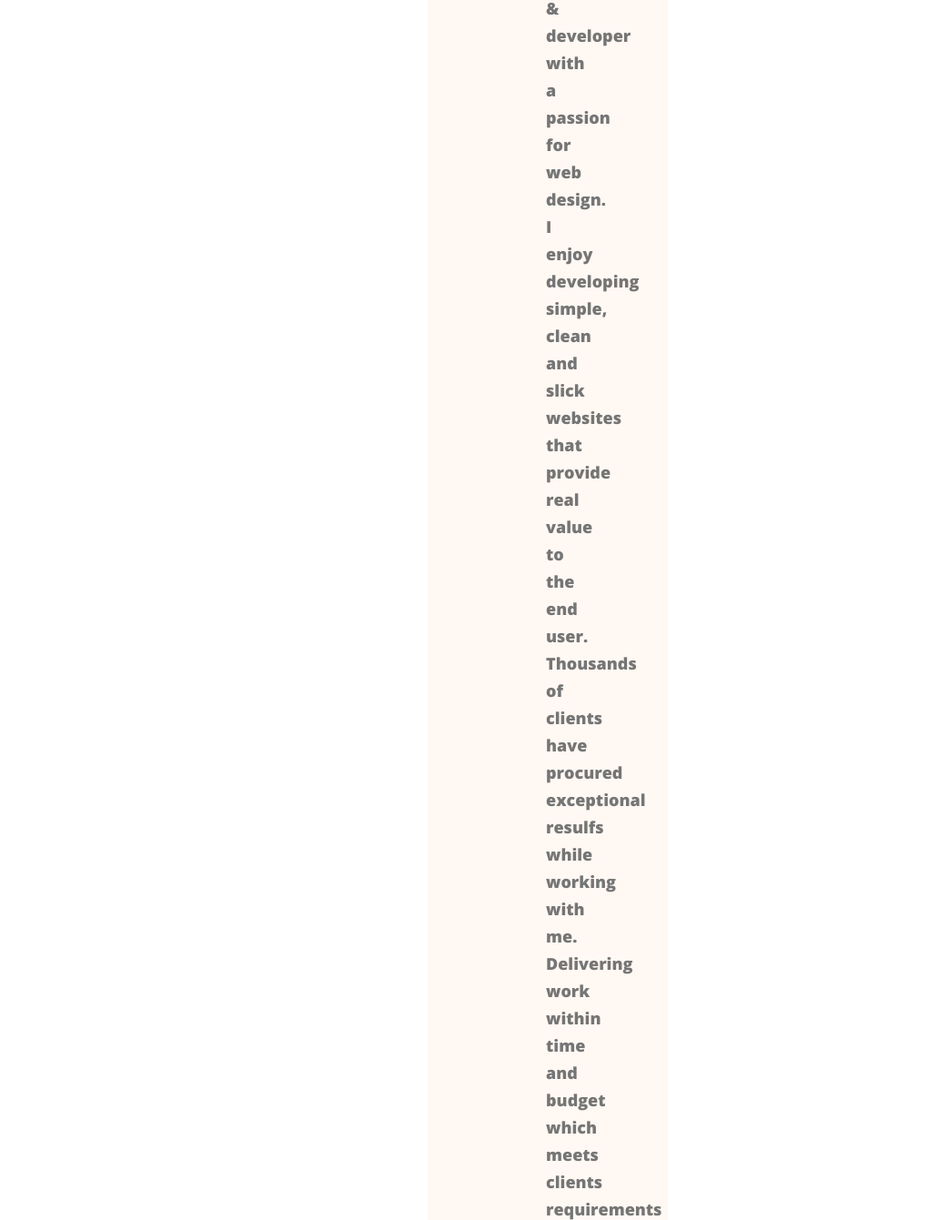
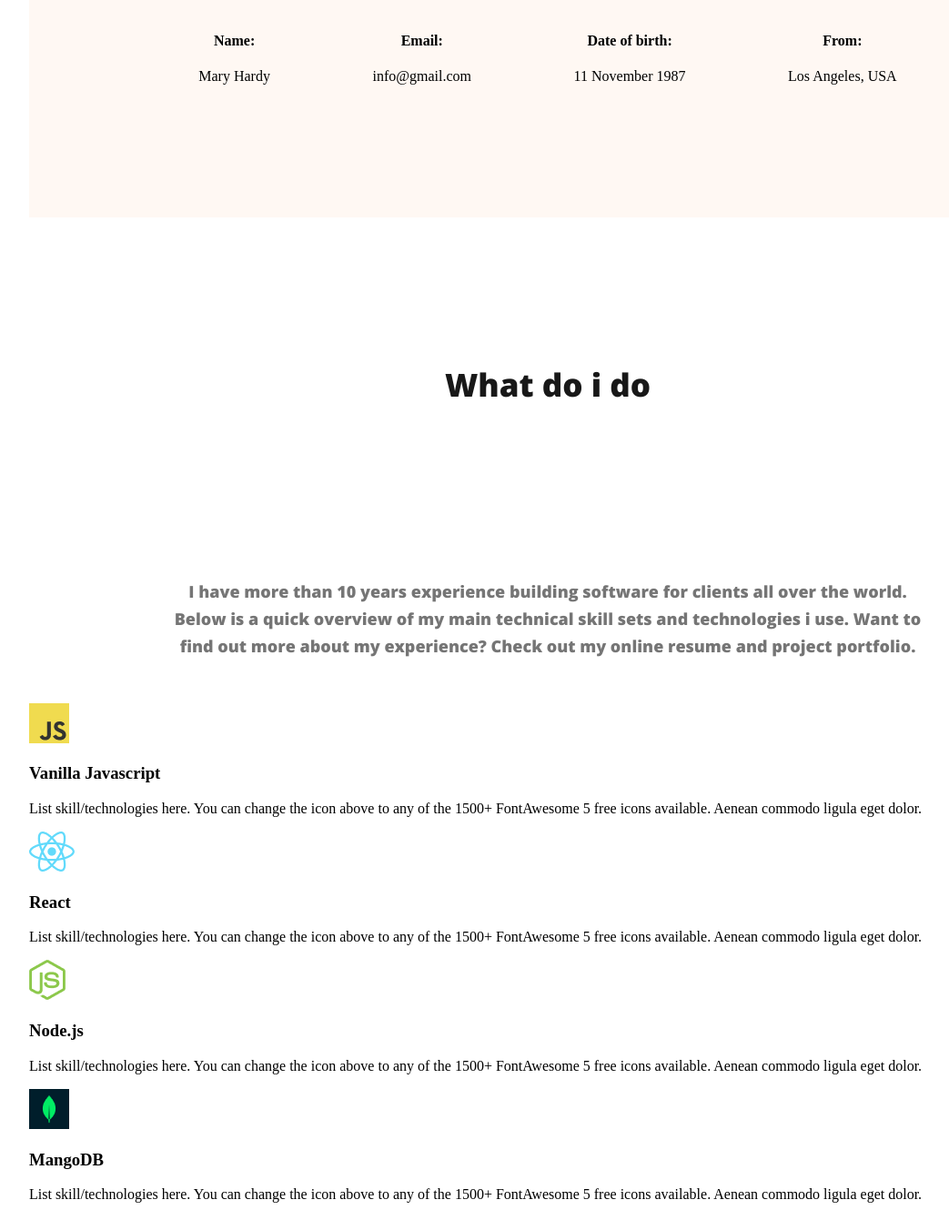
Before and after one commit to Abubokor01/developer-portfolio, a plain HTML site: page index.html in a window 1280 px wide. Shown: the part 1230-2571 px from the top of the page at 91% size, without its empty margins (38-1081 px from the left). Drawn offline with nearby package versions, Linux system fonts and the light colour scheme.

Commit message:
skills done

```diff
--- a/index.html
+++ b/index.html
@@ -34,12 +34,66 @@
             </div>
     </header>
     <main>
-          <section class="about"><h2>About Me</h2>
-        <p class="about-description">I, m a designer & developer with a passion for web design. I enjoy developing simple, clean and<br />
+
+        <div class="about-container">
+          <section class="section-title"><h2>About Me</h2>
+        <p class="section-description">I, m a designer & developer with a passion for web design. I enjoy developing simple, clean and<br />
              slick websites that provide real value to the end user. Thousands of clients have procured<br />
               exceptional resulfs while working with me. Delivering work within time and budget which meets<br />
                clients requirements in our mata.</p>
+                <div class="about-info-container">
+                    <div class="about-info">
+                        <h4 class="info-title">Name:
+                             </h4>
+                        <p class="info-description">Mary Hardy</p>
+                    </div>
+                    <div class="about-info">
+                        <h4 class="info-title">Email:
+                            </h4>
+                        <p class="info-description">info@gmail.com</p>
+                    </div>
+                    <div class="about-info">
+                        <h4 class="info-title">Date of birth:
+                           </h4>
+                        <p class="info-description"> 11 November 1987</p>
+                    </div>
+                    <div class="about-info">
+                        <h4 class="info-title">From:
+                            </h4>
+                        <p class="info-description">Los Angeles, USA</p>
+                    </div>
+                </div>
+            </div>
         </section>
+
+        <!-- what do i do section starts here -->
+                 <section>
+                    <h2 class="section-title">What do i do</h2>
+                    <p id="what-do-i-do-description"class="section-description">I have more than 10 years experience building software for clients all over the world. Below is a quick overview of my main technical skill sets and technologies i use. Want to find out more about my experience? Check out my online resume and project portfolio.</p>
+
+                    <div class="skills-container">
+                        <div class="skill">
+                            <img src="images/icons/js.png" alt="">
+                            <h3 class="skill-title">Vanilla Javascript</h3>
+                            <p class="skill-description">List skill/technologies here. You can change the icon above to any of the 1500+ FontAwesome 5 free icons available. Aenean commodo ligula eget dolor.</p>
+                        </div>
+                        <div class="skill">
+                            <img src="images/icons/react.png" alt="">
+                            <h3 class="skill-title">React</h3>
+                            <p class="skill-description">List skill/technologies here. You can change the icon above to any of the 1500+ FontAwesome 5 free icons available. Aenean commodo ligula eget dolor.</p>
+                        </div>
+                        <div class="skill">
+                            <img src="images/icons/nodejs.png" alt="">
+                            <h3 class="skill-title">Node.js</h3>
+                            <p class="skill-description">List skill/technologies here. You can change the icon above to any of the 1500+ FontAwesome 5 free icons available. Aenean commodo ligula eget dolor.</p>
+                        </div>
+                        <div class="skill">
+                            <img src="images/icons/mongo.png" alt="">
+                            <h3 class="skill-title">MangoDB </h3>
+                            <p class="skill-description">List skill/technologies here. You can change the icon above to any of the 1500+ FontAwesome 5 free icons available. Aenean commodo ligula eget dolor.</p>
+                        </div>
+                    </div>
+                 </section>
     </main>
     <footer>
 
--- a/styles/styles.css
+++ b/styles/styles.css
@@ -109,16 +109,26 @@ h2{
 
 
 /* main section starts here */
+main{
 
+max-width: 1140px;
+margin: 100px auto;
+
+}
 /* about section starts */
-.about{
+.section-title{
 padding: 130px;
 border-radius: 10px;
-background: #FFF8F3;
-    margin: 80px 500px;
+
+
 }
 
-.about-description{
+.about-container{
+
+    background: #FFF8F3;
+}
+
+.section-description{
 
     color:  #757575;
 text-align: center;
@@ -139,3 +149,22 @@ font-size: 35px;
 font-weight: 700;
 
 }
+
+.about-info-container{
+
+display: flex;
+justify-content: space-around;
+
+}
+
+.about-info{
+
+    text-align: center;
+
+}
+
+#what-do-i-do-description{
+
+padding: 30px 150px;
+
+}
```
